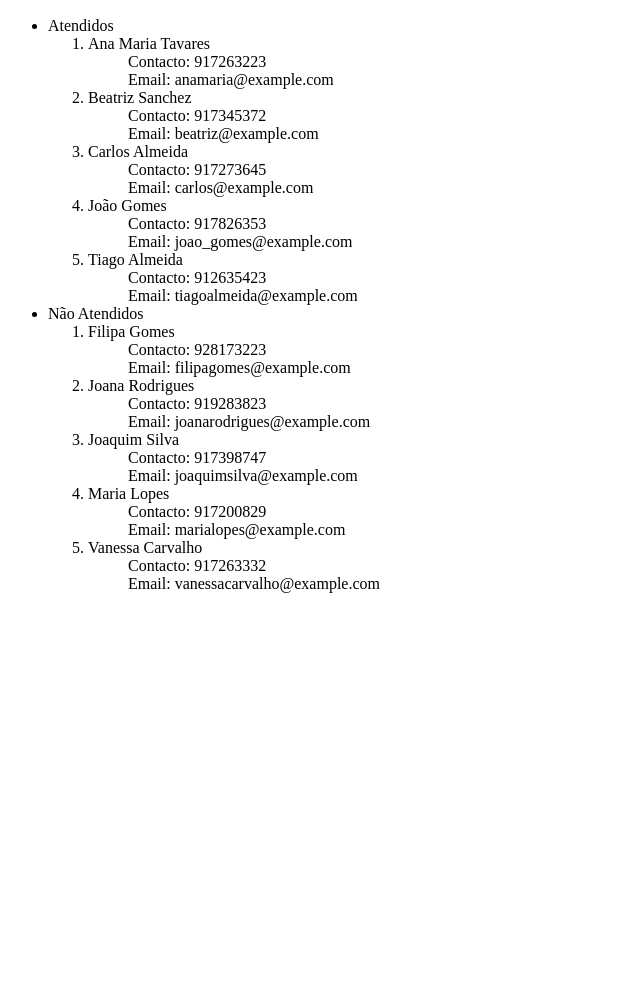
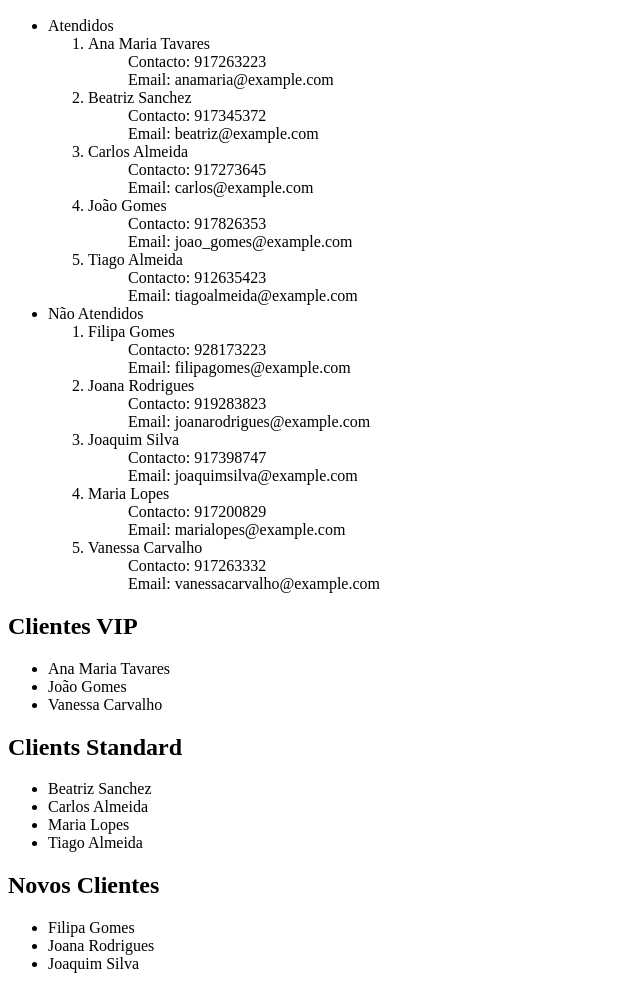
Before and after one commit to feliperosilva/HTML_Task2, a plain HTML site: page index.html in a window 1280 px wide. Shown: the part 110-1099 px from the top of the page, without its empty margins (0-640 px from the left). Before the commit the page ends 800 px from the top, so only its background shows below. Drawn offline with Linux system fonts and the light colour scheme.

Commit message:
Create VIP, Standard and Novos Clientes lists

```diff
--- a/index.html
+++ b/index.html
@@ -70,5 +70,27 @@
             </ol>
     </ul>
 
+    <h2>Clientes VIP</h2>
+        <ul>
+            <li>Ana Maria Tavares</li>
+            <li>João Gomes</li>
+            <li>Vanessa Carvalho</li>
+        </ul>
+
+    <h2>Clients Standard</h2>
+        <ul>
+            <li>Beatriz Sanchez</li>
+            <li>Carlos Almeida</li>
+            <li>Maria Lopes</li>
+            <li>Tiago Almeida</li>
+        </ul>
+
+    <h2>Novos Clientes</h2>
+        <ul>
+            <li>Filipa Gomes</li>
+            <li>Joana Rodrigues</li>
+            <li>Joaquim Silva</li>
+        </ul>
+
 </body>
 </html>
```
